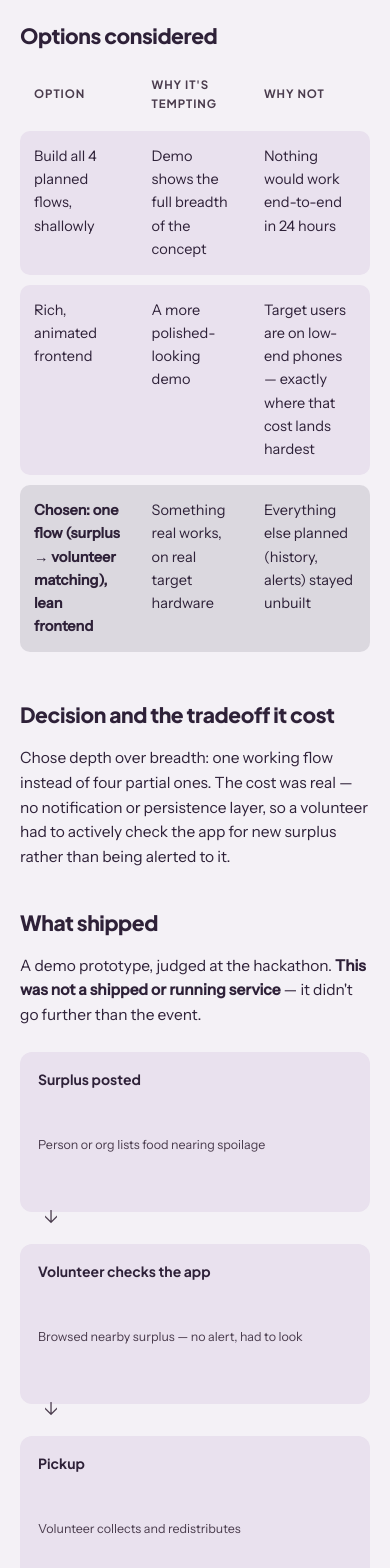
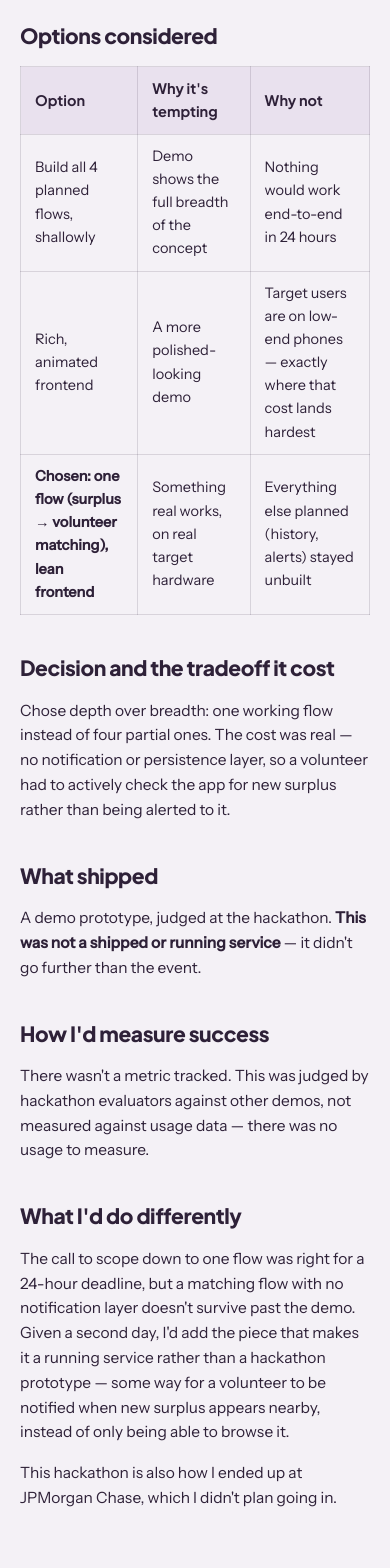
Before and after one commit to pratyusha2802/Portfolio, a React (Vite) app: page /work/bangalore-food-bank in a window 390 px wide. Shown: the part 1760-3328 px from the top of the page. Built offline with nearby package versions, Linux system fonts and the light colour scheme.

Commit message:
Revert "Break up card-grid monotony with real, non-fabricated visual variety"
This reverts commit 04f5e84f9e2eac9fe814495719c31af703719f17.

```diff
--- a/src/components/StickyQuote.tsx
+++ /dev/null
@@ -1,18 +0,0 @@
-interface StickyQuoteProps {
-  children: string;
-  source?: string;
-}
-
-/** A pull-quote styled like a taped-up sticky note — always quotes copy that
- * already exists elsewhere on the site, never new claims written just for
- * this spot. */
-function StickyQuote({ children, source }: StickyQuoteProps) {
-  return (
-    <div className="sticky-quote wrap">
-      <p className="sticky-quote__text">"{children}"</p>
-      {source && <p className="sticky-quote__source">— {source}</p>}
-    </div>
-  );
-}
-
-export default StickyQuote;
--- a/src/content/work/bangalore-food-bank.md
+++ b/src/content/work/bangalore-food-bank.md
@@ -67,24 +67,6 @@ actively check the app for new surplus rather than being alerted to it.
 A demo prototype, judged at the hackathon. **This was not a shipped or running
 service** — it didn't go further than the event.
 
-<ol class="flow-diagram">
-  <li>
-    <span class="flow-diagram__label">Surplus posted</span>
-    <span class="flow-diagram__detail">Person or org lists food nearing spoilage</span>
-  </li>
-  <li>
-    <span class="flow-diagram__label">Volunteer checks the app</span>
-    <span class="flow-diagram__detail">Browsed nearby surplus — no alert, had to look</span>
-  </li>
-  <li>
-    <span class="flow-diagram__label">Pickup</span>
-    <span class="flow-diagram__detail">Volunteer collects and redistributes</span>
-  </li>
-</ol>
-
-The gap between steps 1 and 2 is exactly the "what I'd do differently" below —
-a volunteer had to think to check, rather than being told.
-
 ## How I'd measure success
 
 There wasn't a metric tracked. This was judged by hackathon evaluators against
--- a/src/index.css
+++ b/src/index.css
@@ -406,35 +406,6 @@ button {
 .section {
   padding-block: clamp(64px, 9vw, 128px);
   border-top: var(--rule);
-}
-
-/* A pull-quote styled like a taped-up sticky note — deliberately not another
-   card, to break the card/card/card rhythm the rest of the page runs on. */
-.sticky-quote {
-  padding-block: clamp(28px, 4vw, 44px);
-}
-
-.sticky-quote__text {
-  max-width: 46ch;
-  margin: 0 auto;
-  padding: clamp(22px, 2.6vw, 30px);
-  background: var(--paper-deep);
-  border-radius: 4px 16px 4px 16px;
-  box-shadow: 0 12px 26px rgba(46, 33, 56, 0.12);
-  transform: rotate(-1.5deg);
-  font-family: var(--hand);
-  font-weight: 700;
-  font-size: clamp(20px, 2.2vw, 26px);
-  line-height: 1.35;
-  color: var(--forest);
-  text-align: center;
-}
-
-.sticky-quote__source {
-  margin-top: 14px;
-  text-align: center;
-  font-size: 13px;
-  color: var(--muted);
 }
 
 .section__head {
@@ -1122,103 +1093,23 @@ a.work-card:hover {
   color: var(--forest);
 }
 
-.case__body .flow-diagram {
-  display: flex;
-  flex-wrap: wrap;
-  list-style: none;
-  padding-left: 0;
-  gap: 32px;
-  margin: 24px 0;
-}
-
-.case__body .flow-diagram li {
-  position: relative;
-  flex: 1 1 160px;
-  display: grid;
-  gap: 4px;
-  padding: 16px 18px;
-  background: var(--paper-deep);
-  border-radius: 12px;
-  max-width: none;
-}
-
-.case__body .flow-diagram li:not(:last-child)::after {
-  content: "→";
-  position: absolute;
-  right: -24px;
-  top: 50%;
-  transform: translateY(-50%);
-  color: var(--muted);
-  font-size: 18px;
-}
-
-.flow-diagram__label {
-  display: block;
-  font-family: var(--display);
-  font-weight: 700;
-  font-size: 14px;
-  color: var(--forest);
-}
-
-.flow-diagram__detail {
-  display: block;
-  font-size: 12.5px;
-  color: var(--muted);
-  line-height: 1.35;
-}
-
-@media (max-width: 640px) {
-  .case__body .flow-diagram {
-    flex-direction: column;
-  }
-  .case__body .flow-diagram li:not(:last-child)::after {
-    content: "↓";
-    right: auto;
-    left: 24px;
-    top: auto;
-    bottom: -20px;
-    transform: none;
-  }
-}
-
 .case__body table {
   width: 100%;
-  border-collapse: separate;
-  border-spacing: 0 10px;
+  border-collapse: collapse;
   margin-bottom: 20px;
   font-size: 14.5px;
 }
 
+.case__body th,
+.case__body td {
+  text-align: left;
+  padding: 10px 14px;
+  border: var(--rule);
+}
+
 .case__body th {
   font-family: var(--display);
-  font-weight: 700;
-  font-size: 11.5px;
-  letter-spacing: 0.08em;
-  text-transform: uppercase;
-  color: var(--muted);
-  text-align: left;
-  padding: 0 14px 8px;
-}
-
-.case__body td {
-  text-align: left;
-  vertical-align: top;
-  padding: 14px;
   background: var(--paper-deep);
-}
-
-.case__body td:first-child {
-  border-radius: 10px 0 0 10px;
-}
-
-.case__body td:last-child {
-  border-radius: 0 10px 10px 0;
-}
-
-/* The chosen option is marked with **bold** in the markdown source —
-   give that row a visible highlight instead of leaving every row identical. */
-.case__body tr:has(strong) td {
-  background: rgba(46, 33, 56, 0.12);
 }
 
 /* ---------- not found ---------- */
--- a/src/pages/Home.tsx
+++ b/src/pages/Home.tsx
@@ -6,7 +6,6 @@ import Currently from "../components/Currently";
 import Experience from "../components/Experience";
 import Footer from "../components/Footer";
 import Hero from "../components/Hero";
-import StickyQuote from "../components/StickyQuote";
 import { profile } from "../data/portfolio";
 import { useRiseAnimation } from "../lib/useRiseAnimation";
 
@@ -22,9 +21,6 @@ function Home() {
       <Hero />
       <Currently />
       <CaseStudies />
-      <StickyQuote source="Bangalore Food Bank case study">
-        This hackathon is also how I ended up at JPMorgan Chase, which I didn't plan going in.
-      </StickyQuote>
       <About />
       <Experience />
       <Background />
```
